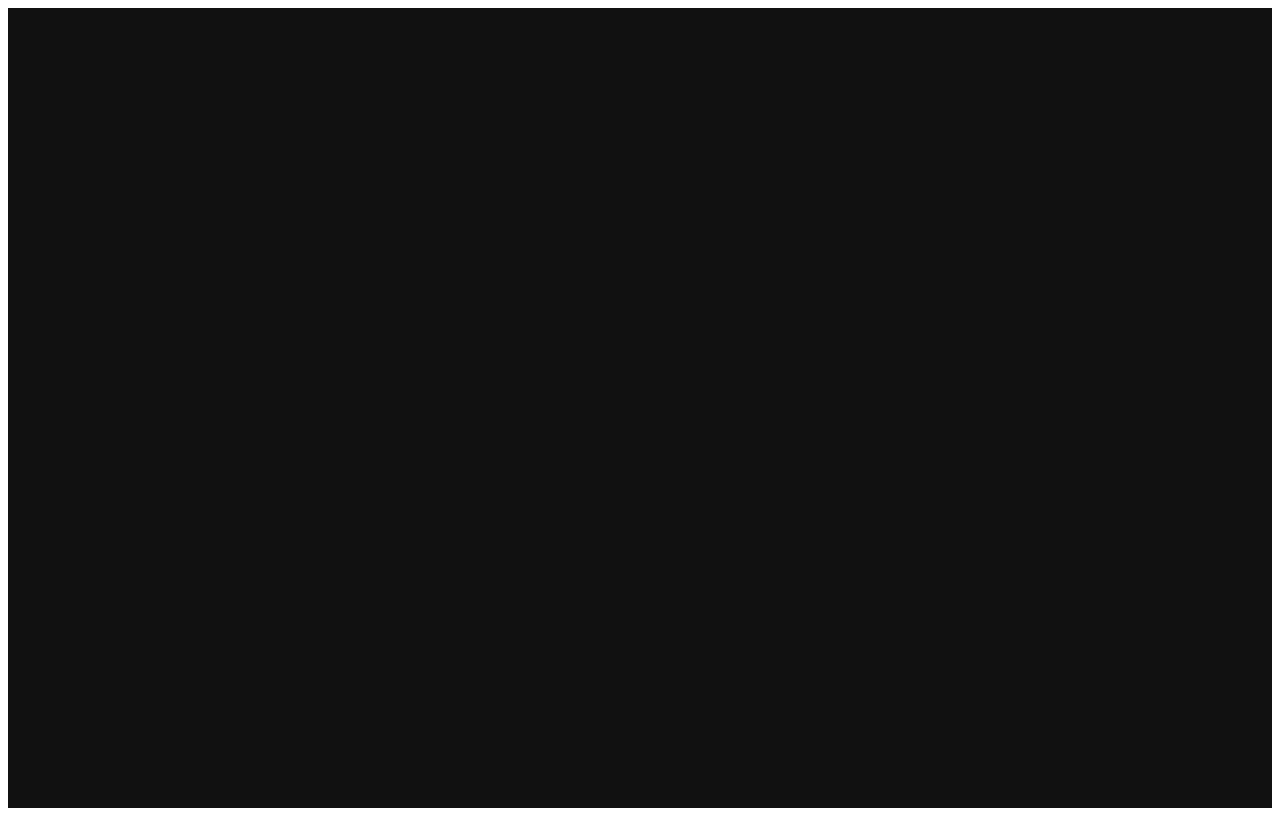
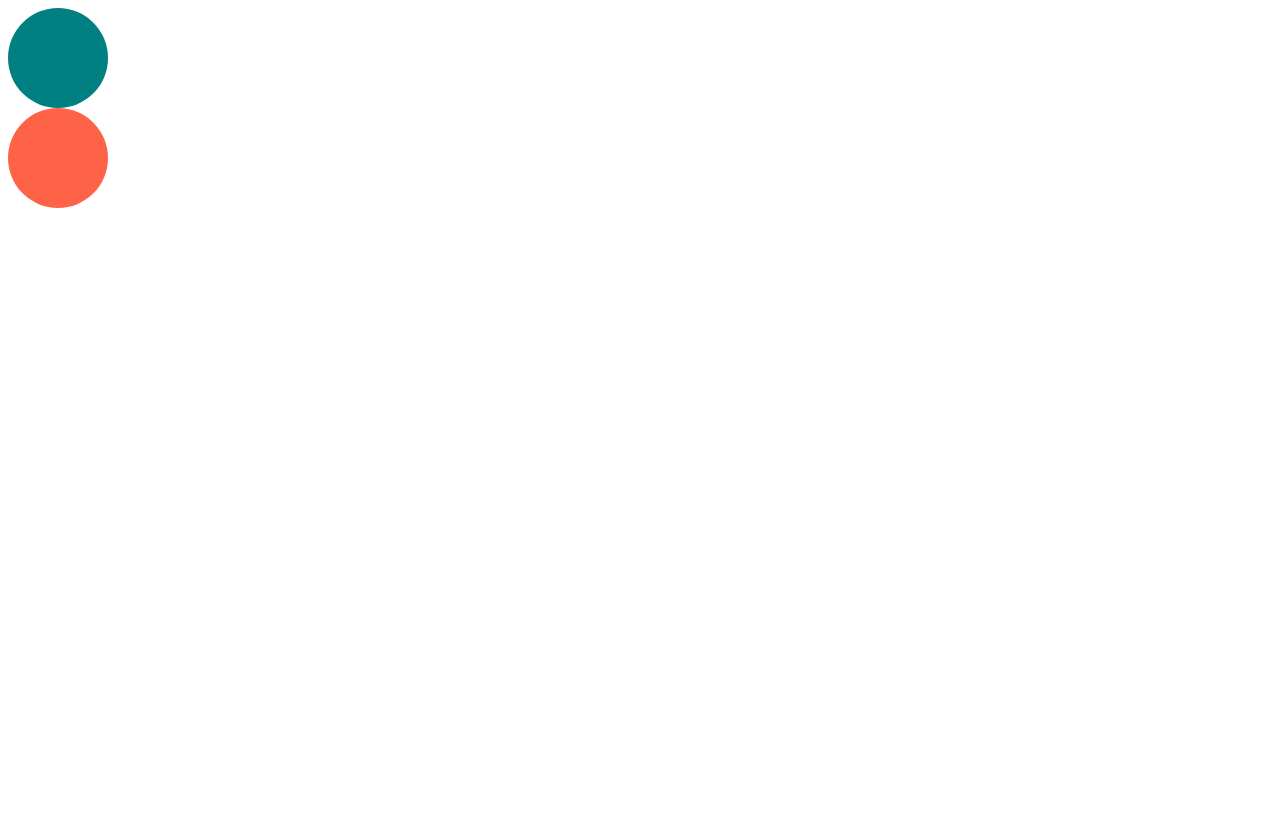
Before and after one commit to rlaclghks123/react-masterClass, a React (Create React App) app: page /1 in a window 1280 px wide. Built offline with nearby package versions, Linux system fonts and the light colour scheme.

Commit message:
typescripts - prop

```diff
--- a/src/App.tsx
+++ b/src/App.tsx
@@ -1,24 +1,12 @@
-import styled from "styled-components";
 
-const Box = styled.h1`
-  color:${(props) => props.theme.textColor};
-`;
-
-const Wrapper = styled.div`
-  width: 100%;
-  height: 100vh;
-  display: flex;
-  justify-content: center;
-  align-items: center;
-  background-color: ${(props => props.theme.backgroundColor)};
-`;
-
+import Circle from "./Circle";
 
 function App() {
   return (
-    <Wrapper>
-      <Box></Box>
-    </Wrapper>
+    <div>
+      <Circle bgColor="teal" />
+      <Circle bgColor="tomato" />
+    </div>
   );
 }
 
--- /dev/null
+++ b/src/Circle.tsx
@@ -0,0 +1,22 @@
+import styled from "styled-components";
+
+interface ContainerProps {
+    bgColor: string;
+}
+
+const Container = styled.div<ContainerProps>`
+width:100px;
+height:100px;
+border-radius:50%;
+background-color: ${(props) => props.bgColor};
+`;
+
+
+
+function Circle({ bgColor }: ContainerProps) {
+    return (
+        <Container bgColor={bgColor} />
+    )
+}
+
+export default Circle;
--- a/src/index.tsx
+++ b/src/index.tsx
@@ -1,20 +1,16 @@
 import React from 'react';
 import ReactDOM from 'react-dom/client';
 import App from './App';
-import { ThemeProvider } from 'styled-components';
 
-const darkTheme = {
-  textColor: "whitesmoke",
-  backgroundColor: "#111",
-}
+
+
 
 const root = ReactDOM.createRoot(
   document.getElementById('root') as HTMLElement
 );
+
 root.render(
   <React.StrictMode>
-    <ThemeProvider theme={darkTheme}>
-      <App />
-    </ThemeProvider>
+    <App />
   </React.StrictMode>
 );
```
